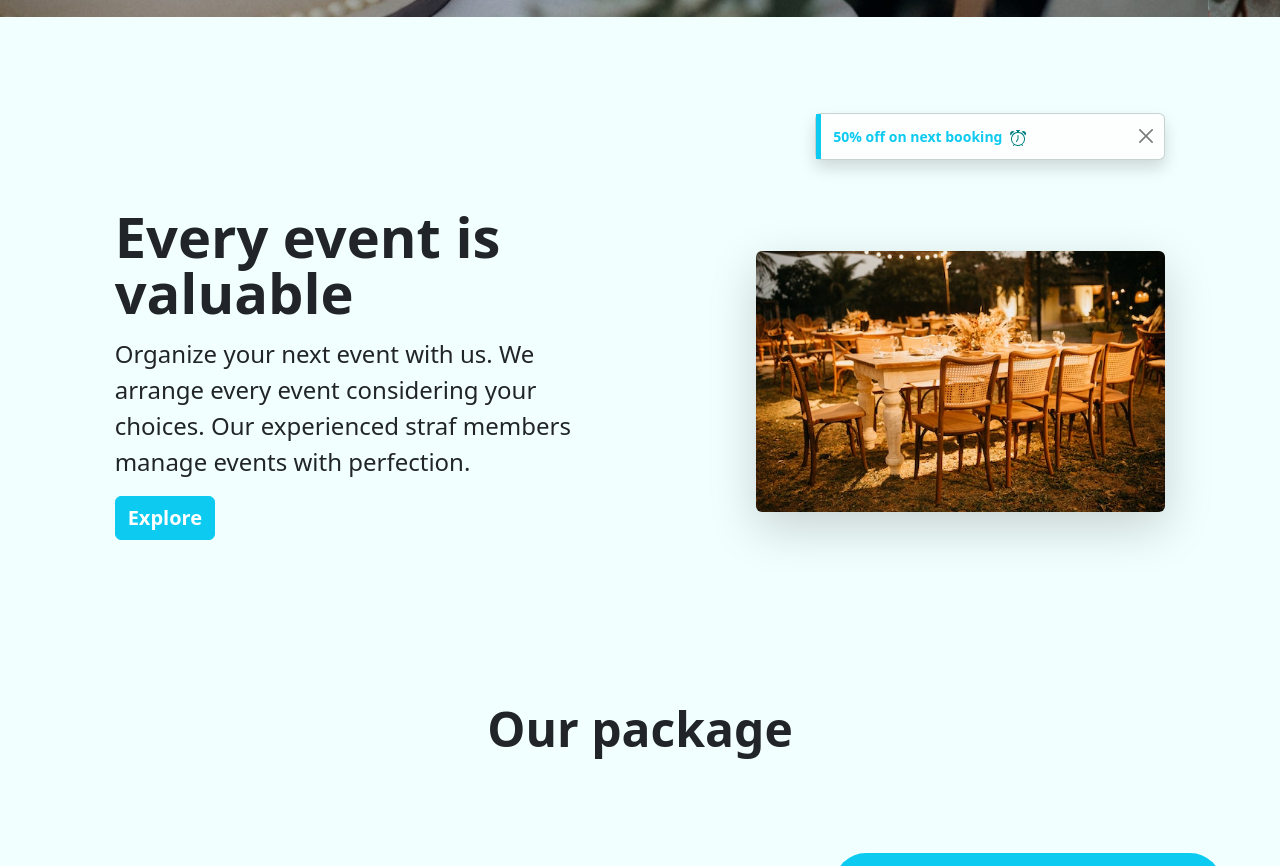
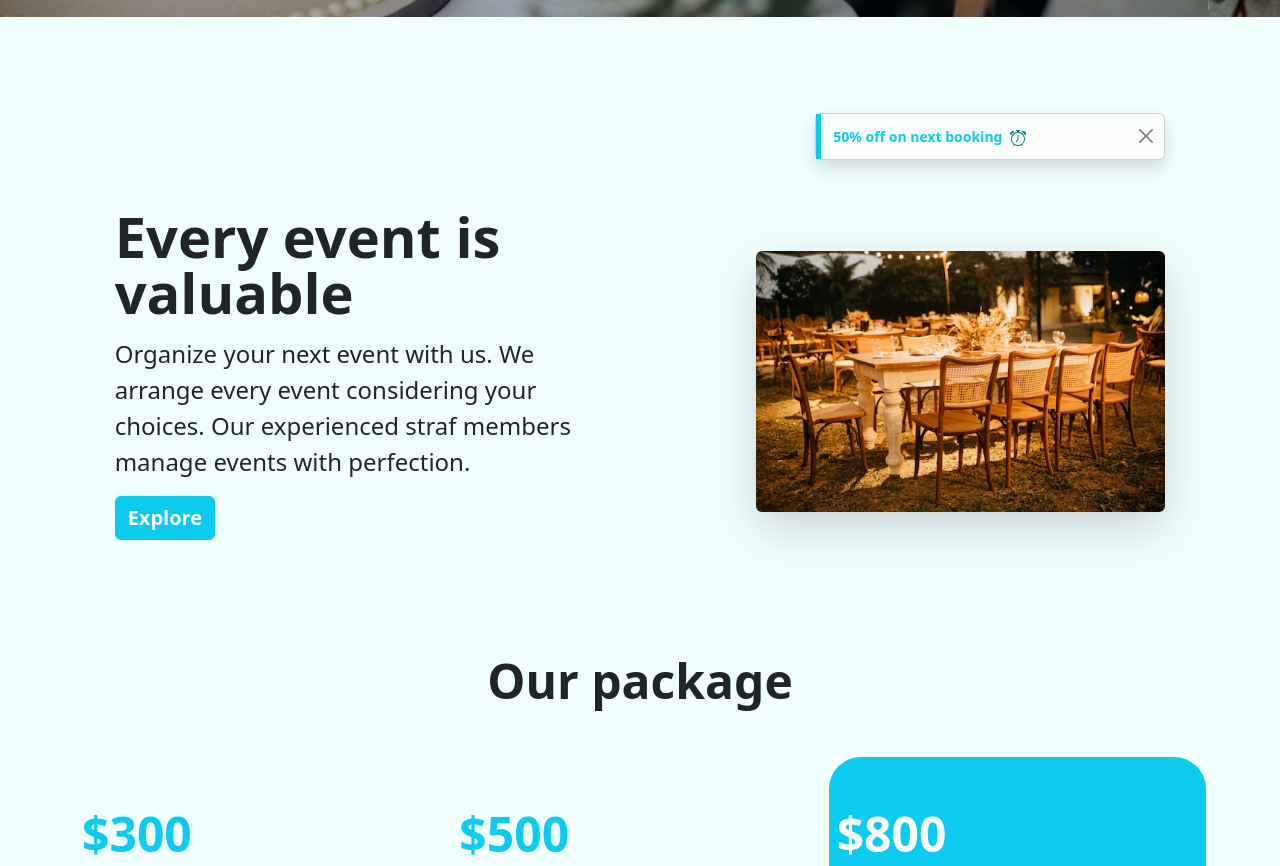
Before and after one commit to Yeshrat-Zerin-Yera/Autumn-Community-Center-Bootstrap, a plain HTML site: page index.html in a window 1280 px wide. Shown: the part 664-1530 px from the top of the page. Drawn offline with nearby package versions, Linux system fonts and the light colour scheme.

Commit message:
First Commit

```diff
--- a/index.html
+++ b/index.html
@@ -78,7 +78,7 @@
     </div>
 
     <!-- Event Section -->
-    <div class="container col-xl-10 col-xxl-8 px-2 py-5 my-5">
+    <div class="container col-xl-10 col-xxl-8 px-2 pt-5 mt-5">
         <div class="toast show align-items-center ms-auto fw-bold text-info" role="alert" aria-live="assertive"
             aria-atomic="true">
             <div class="d-flex">
@@ -103,8 +103,8 @@
 
     <!-- Package Section -->
     <div class="container my-5">
-        <h1 class="display-5 text-center fw-bold mb-5 pb-5">Our package</h1>
-        <div class="row g-5">
+        <h1 class="display-5 text-center fw-bold mb-5">Our package</h1>
+        <div class="row g-3">
             <div class="col-xl-4 col-lg-4 col-md-6 col-sm-12 col-12 rounded-5 py-5">
                 <h1 class="display-5 text-info fw-bold">$300</h1>
                 <h2 class="display-6 text-info fw-bold">Business fair</h2>
```
